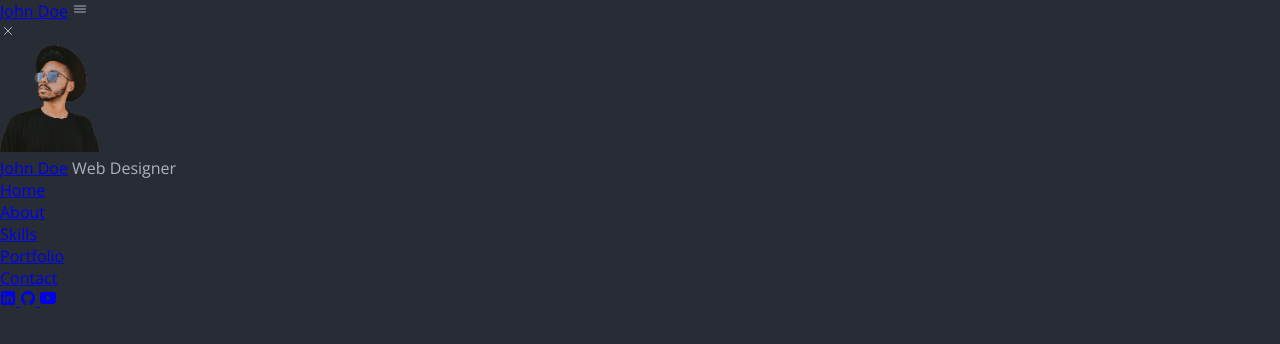
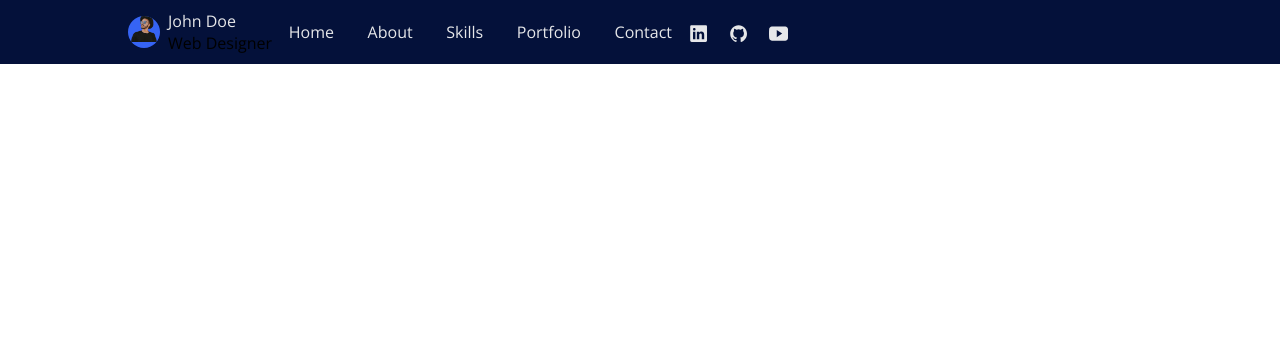
Before and after one commit to chrisdevsandapps/v8nxv731e8qhj15b, a plain HTML site: page navbar1.html in a window 1280 px wide. Drawn offline with nearby package versions, Linux system fonts and the light colour scheme.

Commit message:
branch1-c2
added css and js codes

On branch branch1
Changes to be committed:
      modified:   navbar1.html

```diff
--- a/navbar1.html
+++ b/navbar1.html
@@ -17,18 +17,262 @@
 
 @import url('https://fonts.googleapis.com/css2?family=Open+Sans:ital,wght@0,300;0,400;1,300&display=swap');
 
-* {
+:root {
+    --header-height: 3rem;
+
+    --first-color:#3664f4;
+    /* --dark-color:#070d1f; */
+    --dark-color:#04113a;
+    /* --dark-color-alt:#282b3a; */
+    --dark-color-alt:#434864;
+    --white-color:#e6e7e9;
+
+    --body-font: 'Open Sans', sans-serif;
+    --normal-font-size: 0.938rem;
+    --small-font-size: 0.813rem;
+
+    ---z-index-fixed: 100;
+
+}
+
+@media screen and (min-width: 768px) {
+    :root {
+        --normal-font-size: 1rem;
+        --small-font-size: 0.875rem;
+    }
+}
+
+html {
+    font-size: 16px;
+}
+
+*, ::before, ::after {
     margin: 0;
     padding: 0;
     box-sizing: border-box;
 }
 
+
 body {
-    background-color: rgb(40,44,52);
-    color: rgb(171,178,191);
-    font-family: 'Open Sans', sans-serif;
+    /* background-color: rgb(40,44,52); */
+    /* color: rgb(171,178,191); */
+    /* font-family: 'Open Sans', sans-serif; */
+    font-family: var(--body-font);
+    font-size: var(--normal-font-size);
+    font-weight: 500;
+    margin: var(--header-height) 0 0 0;
+}
+
+ul {
+    margin: 0;
+    padding: 0;
+    list-style: none;
+}
+a {
+    text-decoration: none;
+}
+img {
+    max-width: 100%;
+    height: auto;
+}
+
+.bd-grid {
+    max-width: 1024px;
+    display: grid;
+    grid-template-columns: 100%;
+    margin-left: 1.5rem;
+    margin-right: 1.5rem;
 
 }
+
+
+/* ########################### */
+/* HEADER: */
+/* ########################### */
+.header {
+    width: 100%;
+    height: var(--header-height);
+
+    position: fixed;
+    top: 0;
+    left: 0;
+
+    padding: 0 1.5rem;
+    background-color: var(--dark-color);
+    z-index: var(--z-index-fixed);
+
+    display: flex;
+    justify-content: space-between;
+    align-items: center;
+}
+.header__logo {
+    color: var(--white-color);
+}
+.header__toggle {
+    font-size: 1.5rem;
+    color: var(--white-color);
+    cursor: pointer;
+}
+
+/* ########################### */
+/* NAV: */
+/* ########################### */
+@media screen and (max-width: 768px) {
+    .nav {
+        position: fixed;
+        top: 0;
+        left: -100%;
+
+        background-color: var(--dark-color);
+        color: var(--white-color);
+        width: 100%;
+        height: 100vh;
+        padding: 1.5rem 0;
+        z-index: var(--z-index-fixed);
+        transition: 0.5s;
+    }
+}
+
+.nav__content {
+    height: 100%;
+    grid-template-rows: max-content 1fr max-content;
+    row-gap: 2rem;
+}
+.nav__close {
+    position: absolute;
+    right: 1.5rem;
+
+    font-size: 1.3rem;
+    padding: 0.25rem;
+    background-color: var(--dark-color-alt);
+    border-radius: 50%;
+    cursor: pointer;
+}
+.nav__img {
+    display: flex;
+    justify-content: center;
+
+    padding-top: 0.25rem;
+    padding-bottom: 0.8rem;
+    width: 56px;
+    height: 56px;
+    background-color: var(--first-color);
+    border-radius: 50%;
+    overflow: hidden;
+}
+.nav__img img {
+  width: 46px;
+}
+.nav__name {
+  display: block;
+  color: var(--white-color);
+}
+.nav__profesion {
+  font-size: var(--small-font-size);
+}
+.nav__menu {
+    align-self: center;
+}
+.nav__item {
+    margin: 2.5rem 0;
+}
+.nav__link {
+  color: var(--white-color);
+}
+.nav__social {
+  padding-top: .5rem;
+}
+.nav__social-icon {
+  font-size: 1.2rem;
+  color: var(--white-color);
+  margin-right: 1rem;
+}
+.nav__social-icon:hover {
+  color: var(--first-color);
+}
+
+/* ########################### */
+/* SHOW MENU: */
+/* ########################### */
+.show {
+  left: 0;
+}
+/* ########################### */
+/* ACTIVE MENU: */
+/* ########################### */
+.active {
+  color: var(--first-color);
+}
+
+
+
+/* ########################### */
+/* MEDIA QUERIES: */
+/* ########################### */
+@media screen and (min-width: 768px) {
+    body {
+        margin: 0;
+    }
+    .header {
+        height: calc(var(--header-height) + 1rem);
+    }
+    .header__logo, .header__toggle {
+        display: none;
+    }
+    .nav {
+        width: 100%;
+    }
+    .nav__content {
+        grid-template-columns: repeat(3, max-content);
+        grid-template-rows: 1fr;
+        column-gap: 1rem;
+        justify-content: space-between;
+    }
+    .nav__close, .nav__profesion {
+        display: none;
+    }
+    .nav__perfil {
+        display: flex;
+        align-items: center;
+    }
+    .nav__img {
+        width: 32px;
+        height: 32px;
+        margin-right: 0.5rem;
+        margin-bottom: 0;
+        align-items: center;
+    }
+    .nav__img img {
+        width: 26px;
+    }
+    .nav__list {
+        display: flex;
+    }
+    .nav__item {
+        margin: 0 0.25rem;
+    }
+    .nav__link {
+        padding: 0.5rem 0.8rem;
+        border-radius: 0.25rem;
+    }
+    .nav__link:hover {
+        background-color: var(--first-color);
+    }
+    .active {
+        background-color: var(--first-color);
+        color: var(--white-color);
+    }
+}
+
+
+@media screen and (min-width: 1024px) {
+  .bd-grid {
+    margin-left: auto;
+    margin-right: auto;
+  }
+}
+
+
     </style>
 </head>
 <body>
@@ -59,13 +303,13 @@ body {
             </div>
 
             <div class="nav__social">
-                <a href="#" class="nav__social-ico">
+                <a href="#" class="nav__social-icon">
                     <ion-icon name="logo-linkedin"></ion-icon>
                 </a>
-                <a href="#" class="nav__social-ico">
+                <a href="#" class="nav__social-icon">
                     <ion-icon name="logo-github"></ion-icon>
                 </a>
-                <a href="#" class="nav__social-ico">
+                <a href="#" class="nav__social-icon">
                     <ion-icon name="logo-youtube"></ion-icon>
                 </a>
             </div>
@@ -81,10 +325,38 @@ body {
     <script nomodule src="https://unpkg.com/ionicons@5.5.2/dist/ionicons/ionicons.js"></script>
 
 
-    <script>
-        console.log('hello there! hahaha!!!')
+<script>
+console.log('hello there! hahaha!!!');
 
-    </script>
+/*===== MENU SHOW Y HIDDEN =====*/
+const navMenu = document.getElementById('nav-menu'),
+      toggleMenu = document.getElementById('nav-toggle'),
+      closeMenu = document.getElementById('nav-close')
+
+/*SHOW*/
+toggleMenu.addEventListener('click', ()=>{
+    navMenu.classList.toggle('show')
+})
+
+/*HIDDEN*/
+closeMenu.addEventListener('click', ()=>{
+    navMenu.classList.remove('show')
+})
+
+/*===== ACTIVE AND REMOVE MENU =====*/
+const navLink = document.querySelectorAll('.nav__link');
+
+function linkAction(){
+  /*Active link*/
+  navLink.forEach(n => n.classList.remove('active'));
+  this.classList.add('active');
+
+  /*Remove menu mobile*/
+  navMenu.classList.remove('show')
+}
+navLink.forEach(n => n.addEventListener('click', linkAction));
+
+</script>
 
 </body>
 
```
